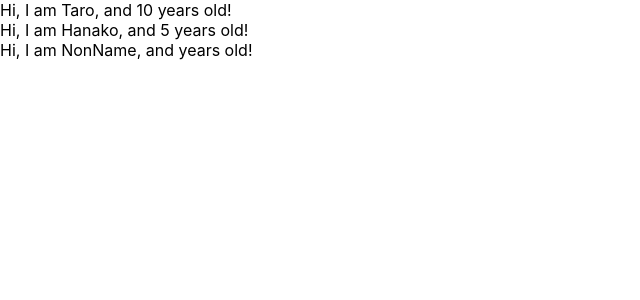
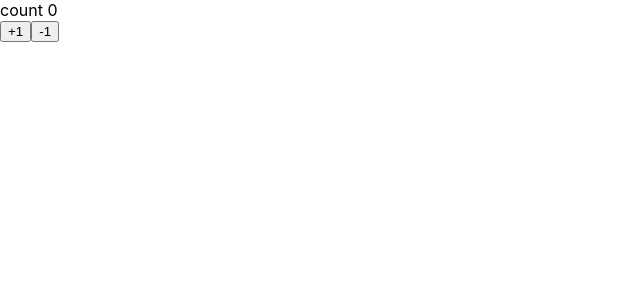
Before and after one commit to nekotokurasu11/react-practice, a React (Create React App) app in the folder app/: page /tagcss in a window 1280 px wide. Shown: the top 300 px of the page, without its empty margins (0-640 px from the left). Built offline with nearby package versions, Linux system fonts and the light colour scheme.

Commit message:
Learn state and setState

```diff
--- a/app/src/App.js
+++ b/app/src/App.js
@@ -1,5 +1,4 @@
-import React from 'react';
-import PropTypes from 'prop-types';
+import React, { Component } from 'react';
 // import {
 //   BrowserRouter as Router,
 //   Switch,
@@ -8,32 +7,36 @@
 // import Tag from './components/Tag.js'
 // import TagCss from './components/TagCss.js'
 
-const App = () => {
-// userの情報をまとめる
-const profiles =[
-  {name : "Taro", age : 10},
-  {name : "Hanako", age : 5},
-  {name : "NonName" }
-]
-  return (
-    <div>
-      {
-        profiles.map((profile, index) => {
-          return <User name={profile.name} age={profile.age} key={index}/>
-        })
-      }
-    </div>
-  )
+const App = () => (<Counter></Counter>)
+
+class Counter extends Component {
+  constructor(props) {
+    super(props)
+    this.state = { count: 0 }
+  }
+handePlusButton = () => {
+  // だめです Do not mutate state directly. Use setState()
+  // this.state = {count: this.state.count + 1}
+  this.setState({count: this.state.count + 1})
 }
 
-const User = (props) => {
-  return <div>Hi, I am {props.name}, and {props.age} years old!</div>
+handeMinusButton = () => {
+  this.setState({count: this.state.count - 1})
 }
 
-User.propTypes = {
-  name : PropTypes.string,
-  age : PropTypes.number.isRequired
+  render() {
+    // なぜか二回出てくる…
+    console.log("render")
+    return (
+      <React.Fragment>
+        <div>count {this.state.count}</div>
+        <button onClick={this.handePlusButton}>+1</button>
+        <button onClick={this.handeMinusButton}>-1</button>
+      </React.Fragment>
+    )
+  }
 }
+
 
 
 // class App extends Component {
```
